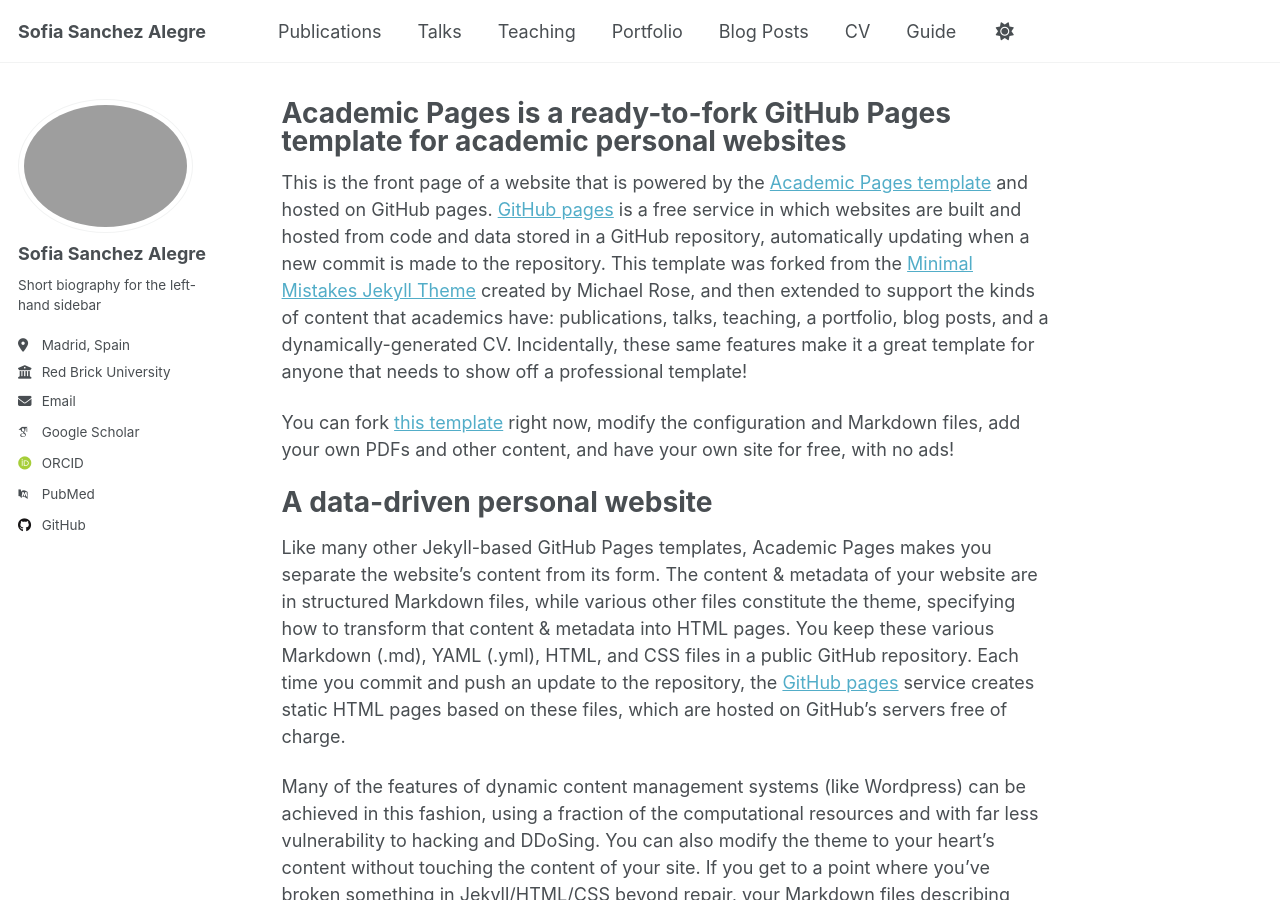
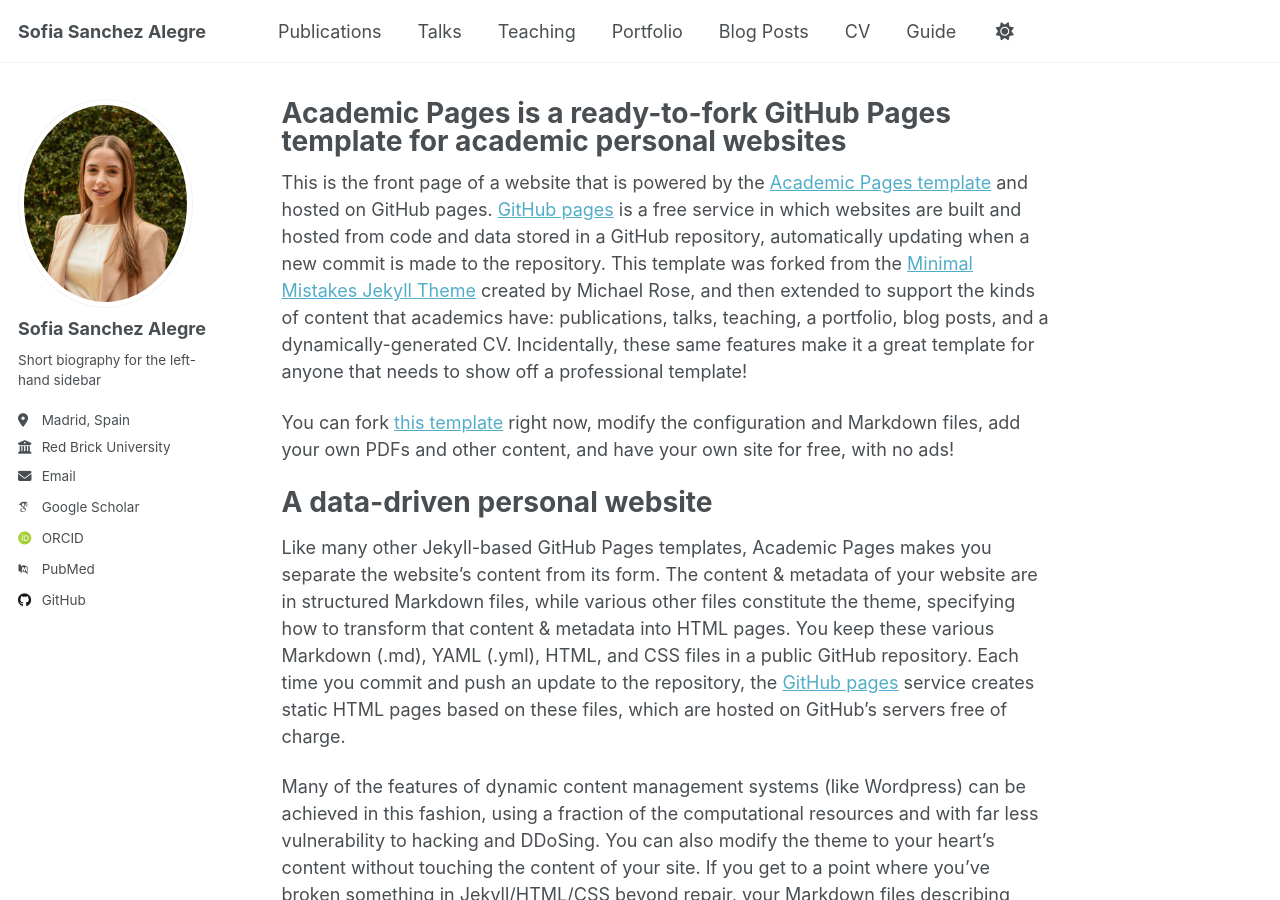
Before and after one commit to sofiasanchezalegre/sofiasanchezalegre.github.io, a Jekyll site: the page built from _pages/about.md, in a window 1280 px wide and 900 px high. Built offline with Jekyll 4.4.1, drawn with Linux system fonts in a browser that asks for light colours; some web fonts are replaced; a script that is not in the unit is left out.

Commit message:
Update _config.yml

```diff
--- a/_config.yml
+++ b/_config.yml
@@ -23,7 +23,7 @@ repository               : "academicpages/academicpages.github.io"
 #               Additional customization can be done by editing /_includes/author-profile.html
 author:
   # Biographic information
-  avatar           : "avatar.png"
+  avatar           : "ssa_photo.png"
   name             : "Sofia Sanchez Alegre"
   pronouns         : # example: "she/her"
   bio              : "Short biography for the left-hand sidebar"
```
